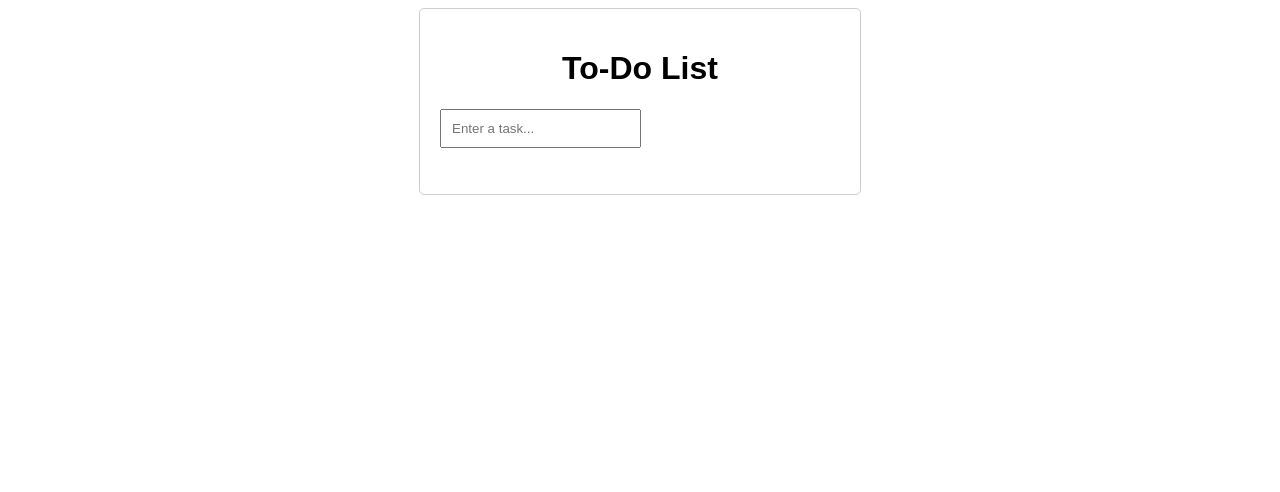
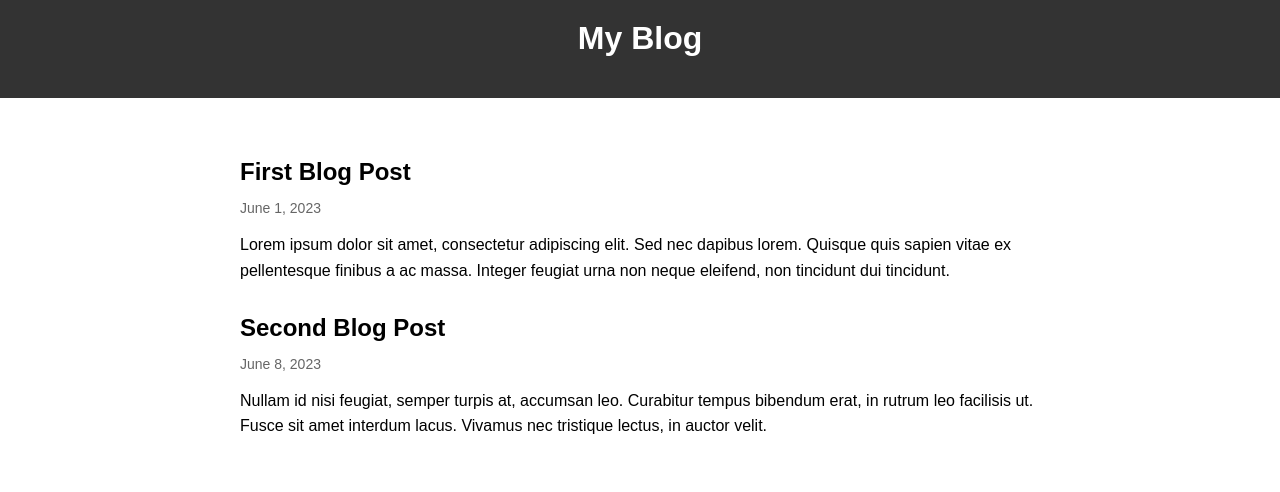
Before and after one commit to Isha1224/isha1224.github.io, a plain HTML site: page index.html in a window 1280 px wide. Drawn offline with Linux system fonts and the light colour scheme.

Commit message:
Blog website

```diff
--- a/index.html
+++ b/index.html
@@ -1,79 +1,72 @@
 <!DOCTYPE html>
 <html>
 <head>
-    <title>To-Do App</title>
+  <title>My Blog</title>
   <style>
     body {
       font-family: Arial, sans-serif;
+      margin: 0;
+      padding: 0;
     }
 
-        .container {
-            width: 400px;
-            margin: 0 auto;
+    header {
+      background-color: #333;
+      color: #fff;
       padding: 20px;
-            border: 1px solid #ccc;
-            border-radius: 5px;
+      text-align: center;
+    }
+
+    main {
+      max-width: 800px;
+      margin: 20px auto;
+      padding: 20px;
     }
 
     h1 {
-            text-align: center;
+      margin-top: 0;
     }
 
-        #taskInput {
-            max-width: 80%;
-            padding: 10px;
+    article {
+      margin-bottom: 30px;
+    }
+
+    .post-title {
+      font-size: 24px;
       margin-bottom: 10px;
     }
 
-        #taskList {
-            list-style-type: none;
-            padding: 0;
+    .post-date {
+      color: #666;
+      font-size: 14px;
+      margin-bottom: 10px;
     }
 
-        .taskItem {
-            display: flex;
-            align-items: center;
-            margin-bottom: 5px;
-        }
-
-        .taskItem input[type="checkbox"] {
-            margin-right: 10px;
-        }
-
-        .taskItem .taskText {
-            flex-grow: 1;
+    .post-content {
+      line-height: 1.6;
     }
   </style>
 </head>
 <body>
-    <div class="container">
-        <h1>To-Do List</h1>
-        <input type="text" id="taskInput" placeholder="Enter a task...">
-        <ul id="taskList"></ul>
-    </div>
+  <header>
+    <h1>My Blog</h1>
+  </header>
+
+  <main>
+    <article>
+      <h2 class="post-title">First Blog Post</h2>
+      <p class="post-date">June 1, 2023</p>
+      <p class="post-content">Lorem ipsum dolor sit amet, consectetur adipiscing elit. Sed nec dapibus lorem. Quisque quis sapien vitae ex pellentesque finibus a ac massa. Integer feugiat urna non neque eleifend, non tincidunt dui tincidunt.</p>
+    </article>
+
+    <article>
+      <h2 class="post-title">Second Blog Post</h2>
+      <p class="post-date">June 8, 2023</p>
+      <p class="post-content">Nullam id nisi feugiat, semper turpis at, accumsan leo. Curabitur tempus bibendum erat, in rutrum leo facilisis ut. Fusce sit amet interdum lacus. Vivamus nec tristique lectus, in auctor velit.</p>
+    </article>
+  </main>
 
   <script>
-        // Add event listener for the Enter key
-        document.getElementById("taskInput").addEventListener("keydown", function(event) {
-            if (event.key === "Enter") {
-                addTask();
-            }
-        });
-
-        // Function to add a new task
-        function addTask() {
-            var taskInput = document.getElementById("taskInput");
-            var taskList = document.getElementById("taskList");
-
-            if (taskInput.value.trim() !== "") {
-                var taskItem = document.createElement("li");
-                taskItem.className = "taskItem";
-                taskItem.innerHTML = '<input type="checkbox"><span class="taskText">' + taskInput.value + '</span>';
-                taskList.appendChild(taskItem);
-
-                taskInput.value = "";
-            }
-        }
+    // You can add JavaScript code here if needed
   </script>
 </body>
 </html>
```
Lines whose indentation alone changed are shown as unchanged.
